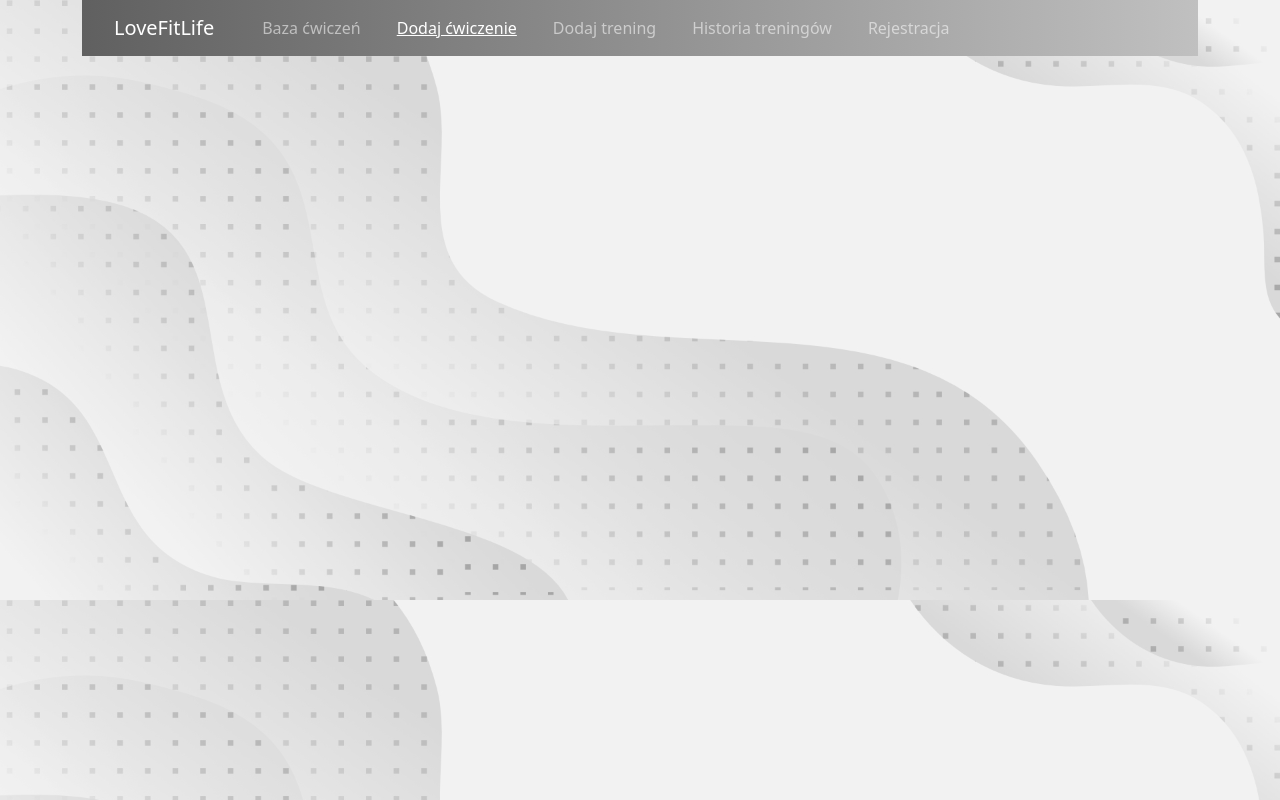
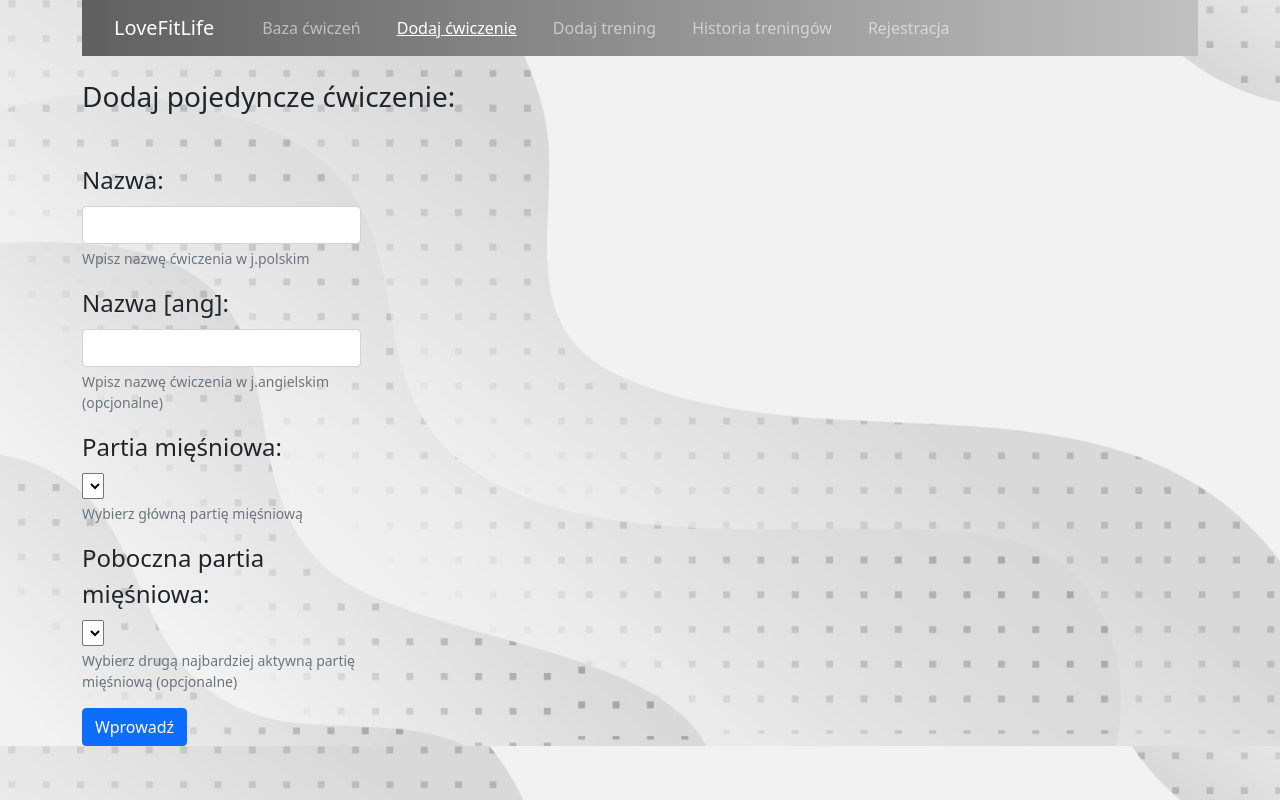
Before and after one commit to Nedved942/LoveFitLife-Aplikacja-do-zapisywania-treningow, a Flask app: page /dodawanie-cwiczenia in a window 1280 px wide. Run offline with Flask 3, Linux system fonts and the light colour scheme; lists and menus that the app fills with data are empty.

Commit message:
Zdefiniowanie szablonu add_exercise.html w postaci <form>

```diff
--- a/templates/add_exercise.html
+++ b/templates/add_exercise.html
@@ -2,8 +2,41 @@
 
 {% set title="Dodawanie ćwiczenia" %}
 {% set active_page="add_exercise" %}
+{% set amount_of_another_parts=0 %}
 
 {% block content %}
+    <h3 class="mt-4 mb-5">Dodaj pojedyncze ćwiczenie:</h3>
 
+    <form class="w-25" action="{{ url_for('add_exercise') }}" method="POST">
+        <div class="mb-3">
+            <label class="form-label fs-4">Nazwa:</label>
+            <input type="text" class="form-control" name="exercise_name">
+            <div class="form-text">Wpisz nazwę ćwiczenia w j.polskim</div>
+        </div>
+        <div class="mb-3">
+            <label class="form-label fs-4">Nazwa [ang]:</label>
+            <input type="text" class="form-control" name="exercise_name_ang">
+            <div class="form-text">Wpisz nazwę ćwiczenia w j.angielskim (opcjonalne)</div>
+        </div>
+        <div class="mb-3">
+            <label class="form-label fs-4" for="choise_main_body_part">Partia mięśniowa:</label><br>
+            <select id="choise_main_body_part" name="main_body_part">
+                {% for body_part in body_parts %}
+                    <option value="{{ body_part[0] }}">{{ body_part[0] }}</option>
+                {% endfor %}
+            </select>
+            <div class="form-text">Wybierz główną partię mięśniową</div>
+        </div>
+        <div class="mb-3">
+            <label class="form-label fs-4" for="choise_another_body_parts">Poboczna partia mięśniowa:</label><br>
+            <select id="choise_another_body_parts" name="another_body_parts">
+                {% for body_part in body_parts %}
+                    <option value="{{ body_part[0] }}">{{ body_part[0] }}</option>
+                {% endfor %}
+            </select>
+            <div class="form-text">Wybierz drugą najbardziej aktywną partię mięśniową (opcjonalne)</div>
+        </div>
+        <button type="submit" class="btn btn-primary">Wprowadź</button>
+    </form>
 
 {% endblock %}
```
